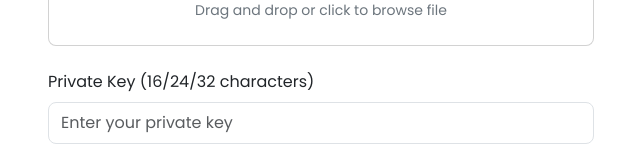
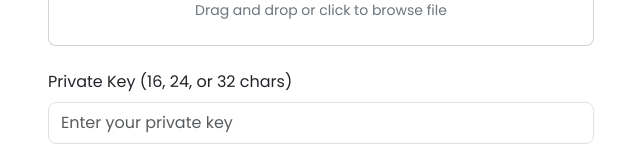
Before and after one commit to danutama/ReactJS-AES-Encryption, a React (Vite) app: page / in a window 1280 px wide. Shown: the part 416-576 px from the top of the page, without its empty margins (319-959 px from the left). Built offline with nearby package versions, Linux system fonts and the light colour scheme.

Commit message:
Update InputKey.jsx

```diff
--- a/src/components/InputKey.jsx
+++ b/src/components/InputKey.jsx
@@ -4,7 +4,7 @@ function InputKey({ privateKey, setPrivateKey }) {
   return (
     <div className="mb-3 text-start">
       <label htmlFor="privateKey" className="form-label text-start">
-        Private Key (16/24/32 characters)
+        Private Key (16, 24, or 32 chars)
       </label>
       <input type="text" className="form-control rounded-3 py-2" id="privateKey" value={privateKey} onChange={(e) => setPrivateKey(e.target.value)} placeholder="Enter your private key" />
     </div>
```
